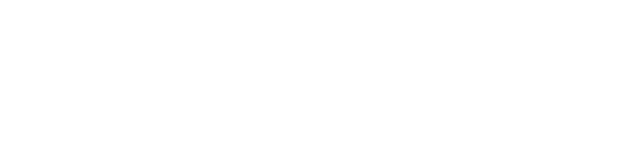
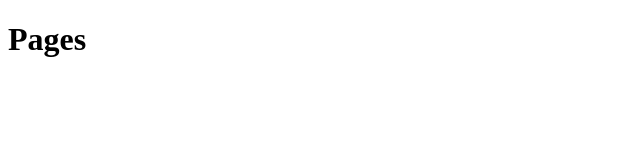
Before and after one commit to MicahHiggins/MHiggy, a plain HTML site: page index.html in a window 1280 px wide. Shown: the whole page, without its empty margins (0-640 px from the left). Drawn offline with Linux system fonts and the light colour scheme.

Commit message:
Update index.html

```diff
--- a/index.html
+++ b/index.html
@@ -6,6 +6,6 @@
     <title>Index</title>
 </head>
 <body>
-
+    <h1>Pages</h1>
 </body>
 </html>
```
